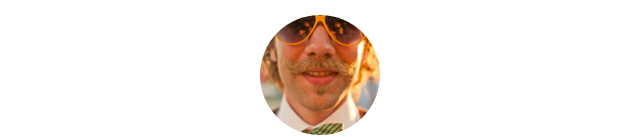
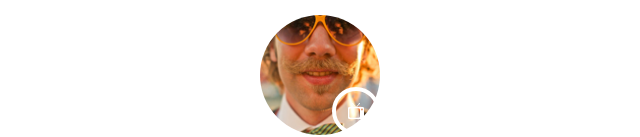
Before and after one commit to rechichts/goit-fe-course2, a plain HTML site: page modul-8/index.html in a window 1280 px wide. Shown: the part 669-806 px from the top of the page, 330-970 px from the left. Drawn offline with Linux system fonts and the light colour scheme.

Commit message:
third commit

```diff
--- a/modul-8/css/index.css
+++ b/modul-8/css/index.css
@@ -1,31 +1,35 @@
+@font-face {
+    font-family: 'Roboto';
+    font-style: normal;
+    font-weight: 300;
+    src: url('../fonts/Roboto/roboto-v19-latin-300.woff2') format('woff2'),
+         url('../fonts/Roboto/roboto-v19-latin-300.woff') format('woff')
+  }
+
+  @font-face {
+    font-family: 'Roboto';
+    font-style: normal;
+    font-weight: 400;
+    src: url('../fonts/Roboto/roboto-v19-latin-regular.woff2') format('woff2'),
+         url('../fonts/Roboto/roboto-v19-latin-regular.woff') format('woff')
+  }
+
 @font-face {
     font-family: 'Montserrat';
     font-style: normal;
     font-weight: 400;
     src: url('../fonts/Montserrat/montserrat-v13-latin-regular.woff2') format('woff2'),
-         url('../fonts/Montserrat/montserrat-v13-latin-regular.woff') format('woff'),
-}
-@font-face {
+         url('../fonts/Montserrat/montserrat-v13-latin-regular.woff') format('woff')
+  }
+
+  @font-face {
     font-family: 'Montserrat';
     font-style: normal;
     font-weight: 700;
     src: url('../fonts/Montserrat/montserrat-v13-latin-700.woff2') format('woff2'),
-         url('../fonts/Montserrat/montserrat-v13-latin-700.woff') format('woff'),
-}
-@font-face {
-    font-family: 'Roboto';
-    font-style: normal;
-    font-weight: 300;
-    src: url('../fonts/Roboto/roboto-v19-latin-300.woff2') format('woff2'),
-         url('../fonts/Roboto/roboto-v19-latin-300.woff2') format('woff'),
-}
-  @font-face {
-    font-family: 'Roboto';
-    font-style: normal;
-    font-weight: 400;
-    src: url('../fonts/Roboto/roboto-v19-latin-regular.woff2') format('woff2'),
-         url('../fonts/Roboto/roboto-v19-latin-regular.woff') format('woff'),
-}
+         url('../fonts/Montserrat/montserrat-v13-latin-700.woff') format('woff')
+  }
+
 * {
     margin: 0;
     padding: 0;
@@ -152,7 +156,6 @@ header {
     list-style: none;
 }
 .partners-item-img {
-    display: block;
     position: relative;
     margin: 0 auto;
     width: 120px;
@@ -160,6 +163,21 @@ header {
 }
 .partners-item-img img {
     border-radius: 50%;
+}
+.partners-item-img::after {
+    content: "";
+    width: 40px;
+    height: 40px;
+    position: absolute;
+    background-repeat: no-repeat;
+    background-position: center;
+    border: 4px solid #fff;
+    border-radius: 50%;
+    right: 0;
+    bottom: 0;
+}
+.block-tv::after{
+    background-image: url(../img/icon-tv.png);
 }
 .partners-item-header {
     margin: 20px 0;
--- a/modul-8/index.html
+++ b/modul-8/index.html
@@ -29,7 +29,7 @@
             <h2 class="partners-header">Meet a partner for your best holiday</h2>
             <ul class="partners-list">
                 <li class="partners-item">
-                    <div class="partners-item-img">
+                    <div class="partners-item-img block-tv">
                         <img src="../modul-8/img/partner1.jpg" alt="Bradley Hunter" width="120" height="120">
                     </div>
                     <h3 class="partners-item-header">Bradley Hunter</h3>
```
